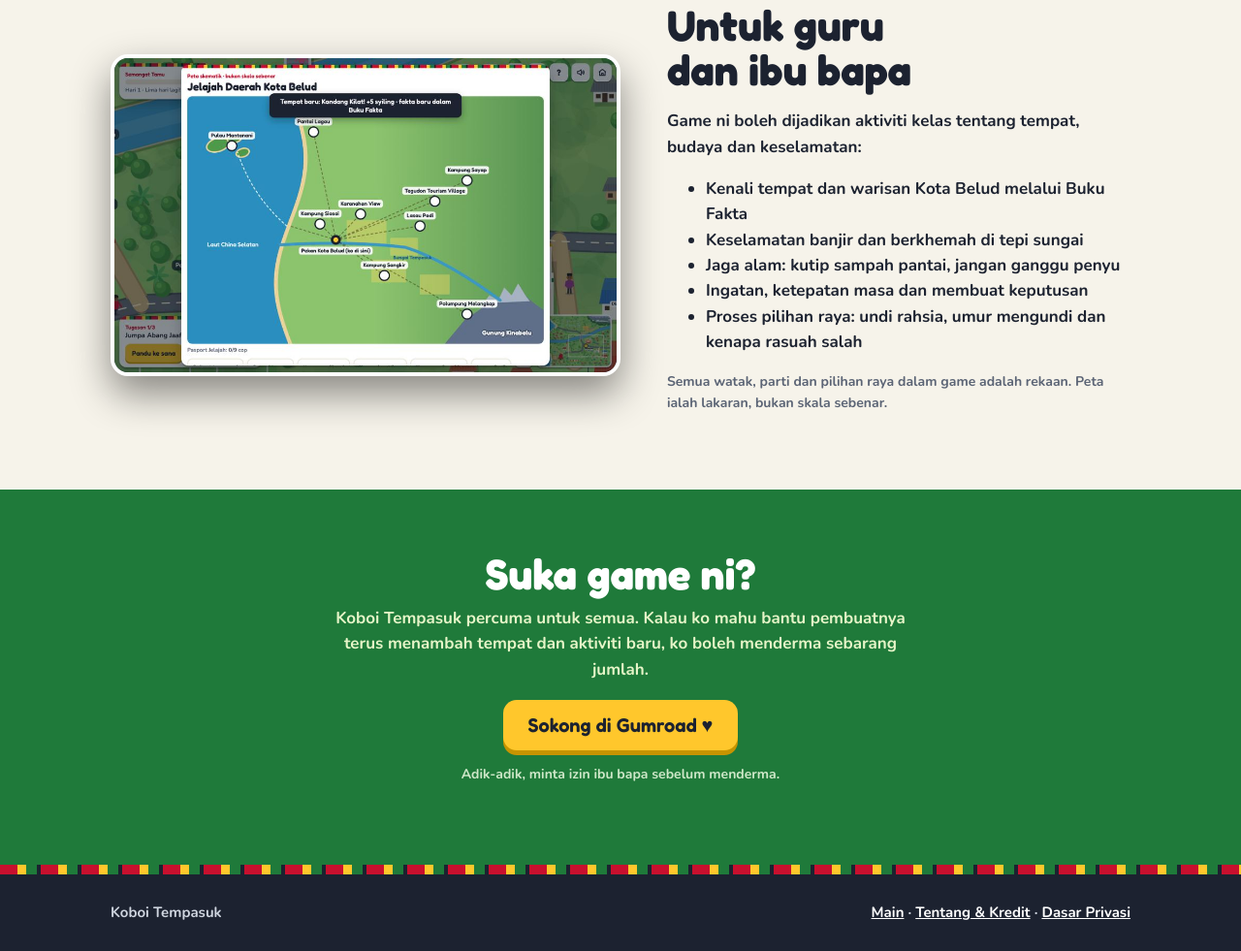
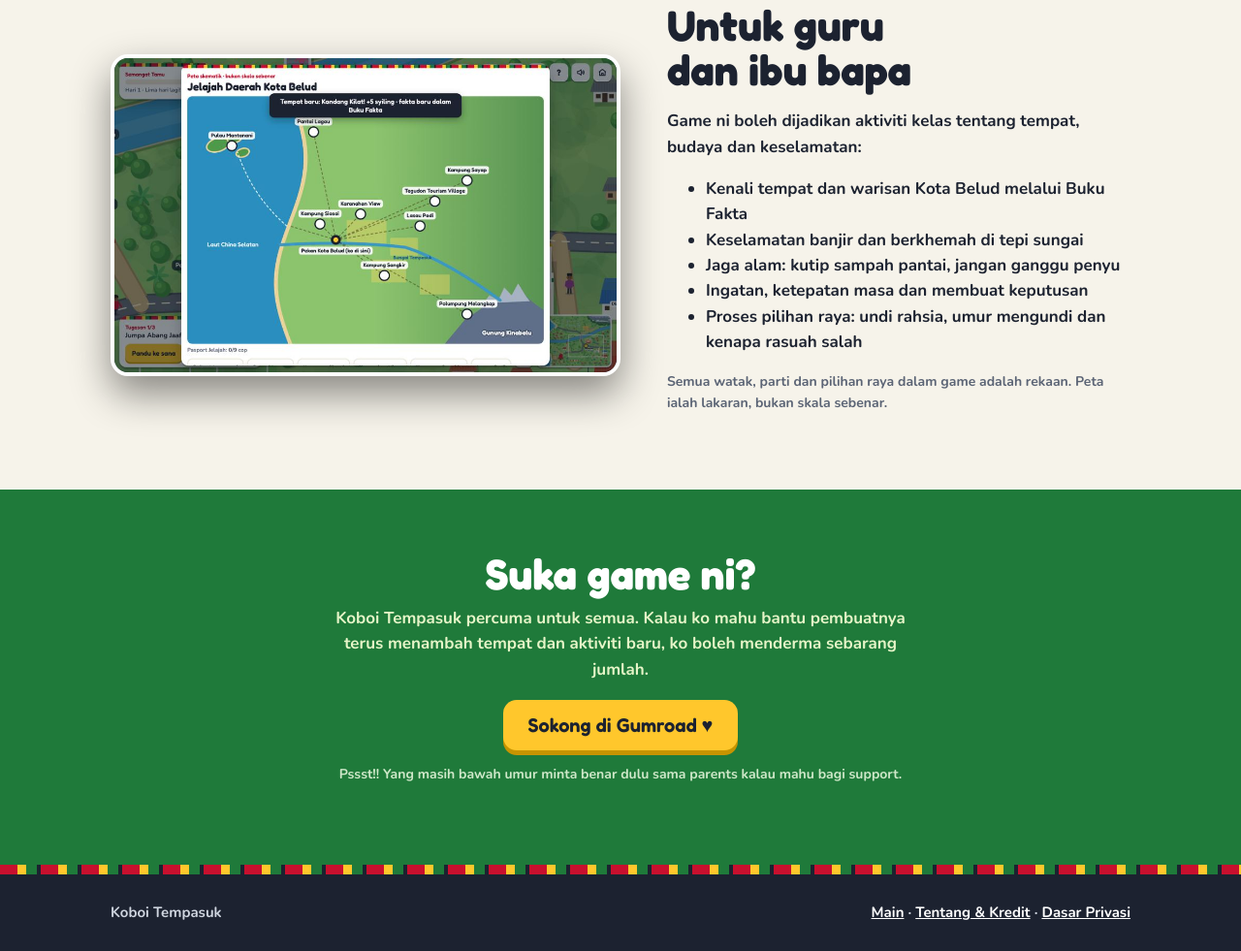
Before and after one commit to RoryEducator/roryeducator.github.io, a plain HTML site: page index.html in a window 1280 px wide. Shown: the part 1923-2904 px from the top of the page at 97% size. Drawn offline with nearby package versions, Linux system fonts and the light colour scheme.

Commit message:
Tukar nota sokongan untuk bawah umur

```diff
--- a/index.html
+++ b/index.html
@@ -132,7 +132,7 @@ footer .wrap{display:flex;flex-wrap:wrap;gap:12px 24px;justify-content:space-bet
   <h2>Suka game ni?</h2>
   <p>Koboi Tempasuk percuma untuk semua. Kalau ko mahu bantu pembuatnya terus menambah tempat dan aktiviti baru, ko boleh menderma sebarang jumlah.</p>
   <a class="btn yel" href="https://pennachart.gumroad.com/l/vdemb" target="_blank" rel="noopener">Sokong di Gumroad ♥</a>
-  <p class="small" style="color:#cfe8c9;margin-top:14px">Adik-adik, minta izin ibu bapa sebelum menderma.</p>
+  <p class="small" style="color:#cfe8c9;margin-top:14px">Pssst!! Yang masih bawah umur minta benar dulu sama parents kalau mahu bagi support.</p>
  </div>
 </section>
 
```
Also changed, not shown: main.html (+1 -1 lines).
